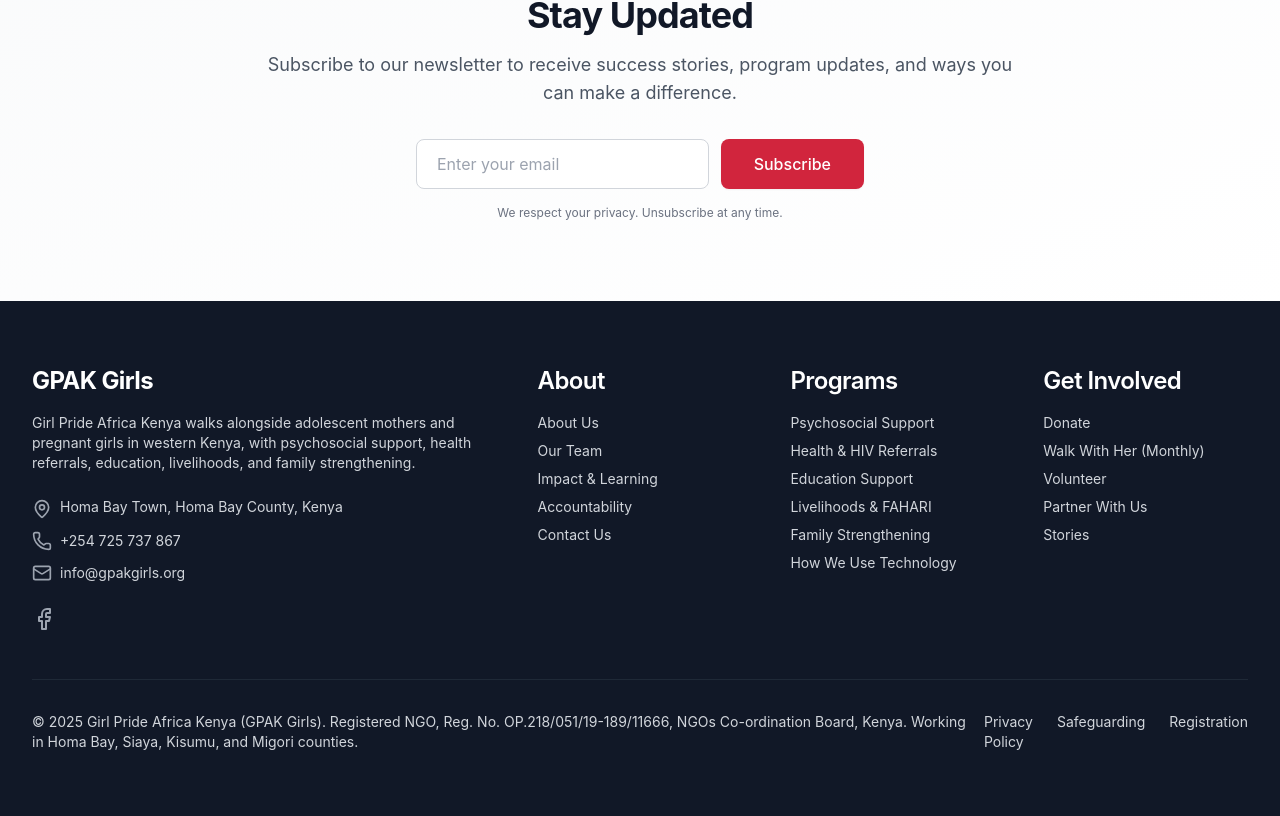
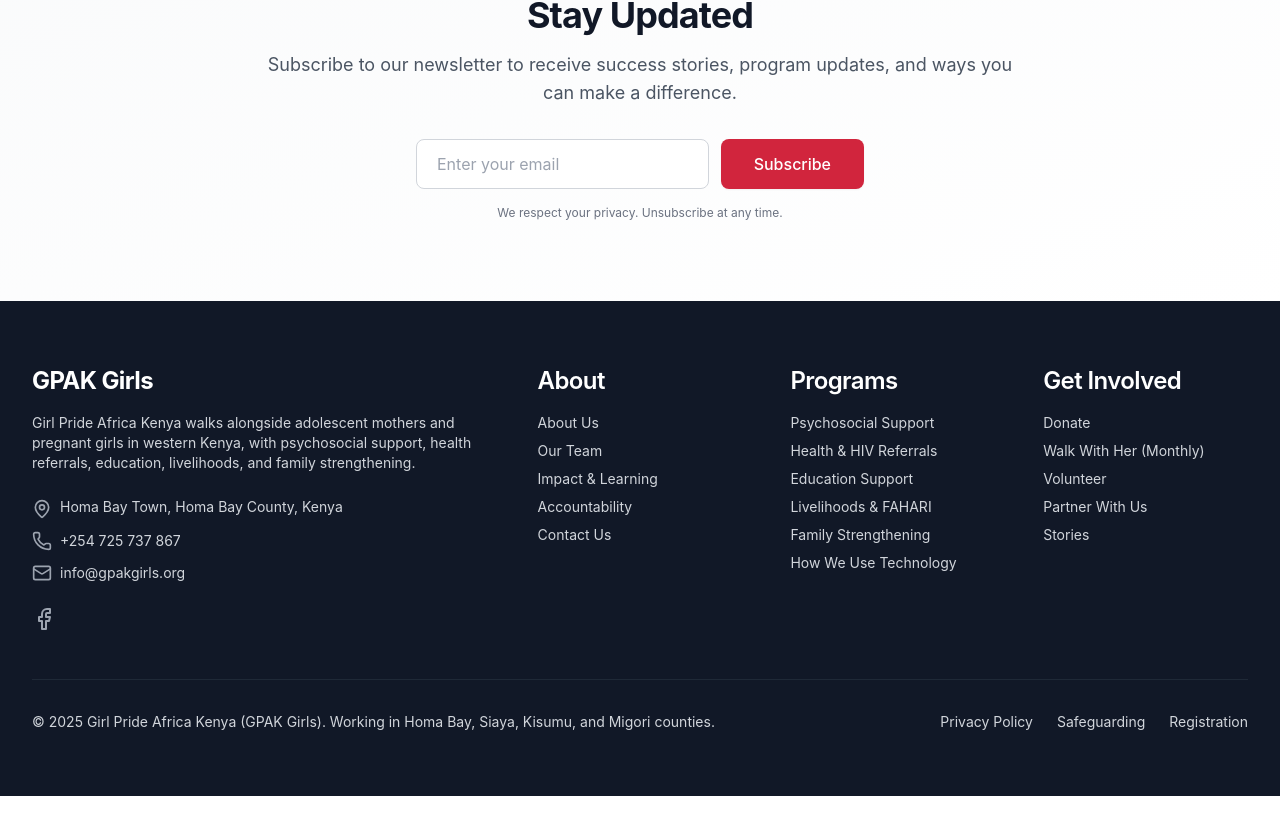
Before and after one commit to gondamol/gpakgirls, a Next.js app: page / in a window 1280 px wide. Shown: the part 4921-5737 px from the top of the page. Built offline with nearby package versions, Linux system fonts and the light colour scheme.

Commit message:
style: Shorten footer copyright line
Drop the registration number and NGO board name from the footer text; the Registration link already points to the full details on the accountability page.

```diff
--- a/components/Footer.tsx
+++ b/components/Footer.tsx
@@ -127,8 +127,7 @@
         <div className="mt-12 pt-8 border-t border-gray-800">
           <div className="flex flex-col md:flex-row justify-between items-center gap-4">
             <p className="text-sm">
-              © {new Date().getFullYear()} Girl Pride Africa Kenya (GPAK Girls). Registered NGO,
-              Reg. No. OP.218/051/19-189/11666, NGOs Co-ordination Board, Kenya. Working in Homa
+              © {new Date().getFullYear()} Girl Pride Africa Kenya (GPAK Girls). Working in Homa
               Bay, Siaya, Kisumu, and Migori counties.
             </p>
             <div className="flex gap-6 text-sm">
```
